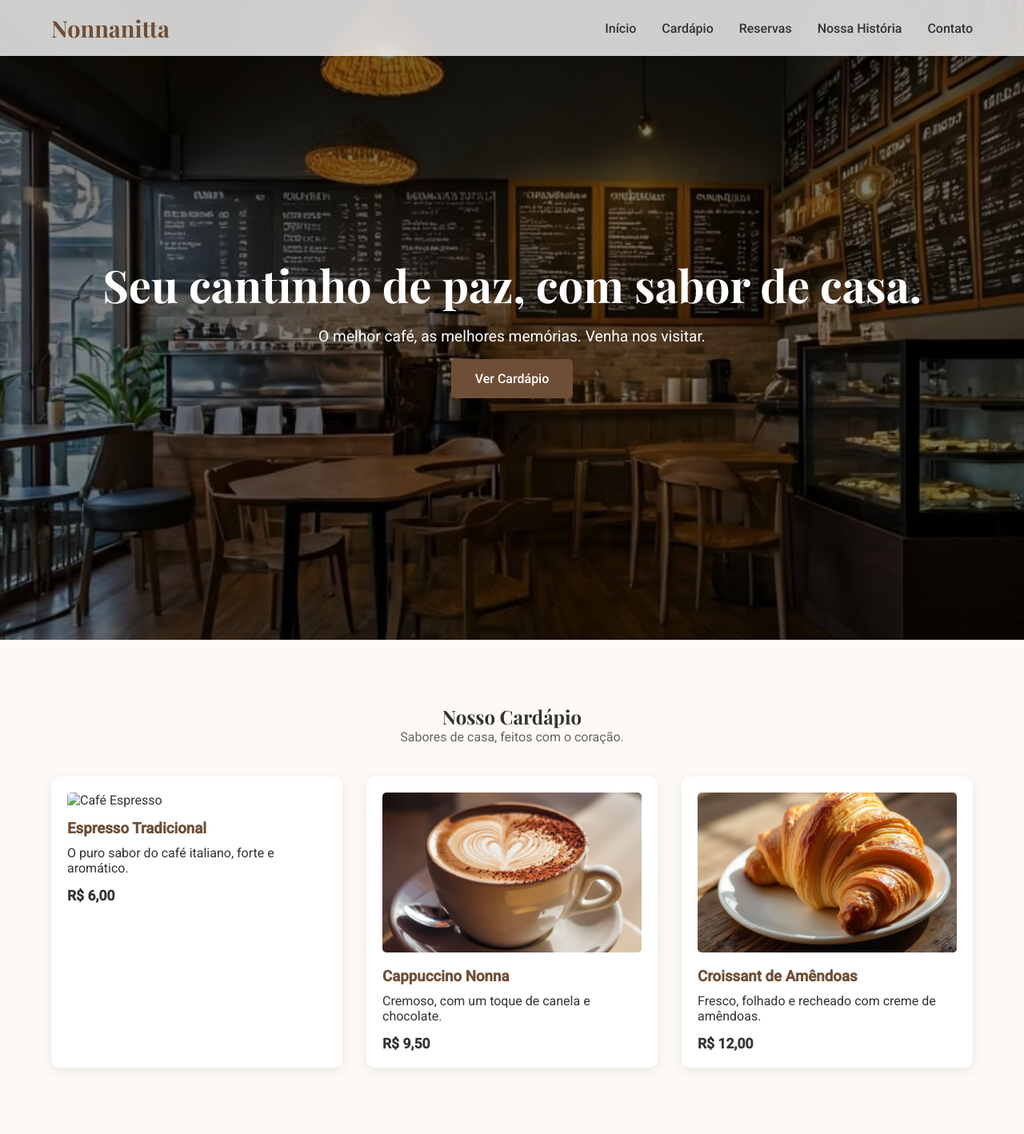
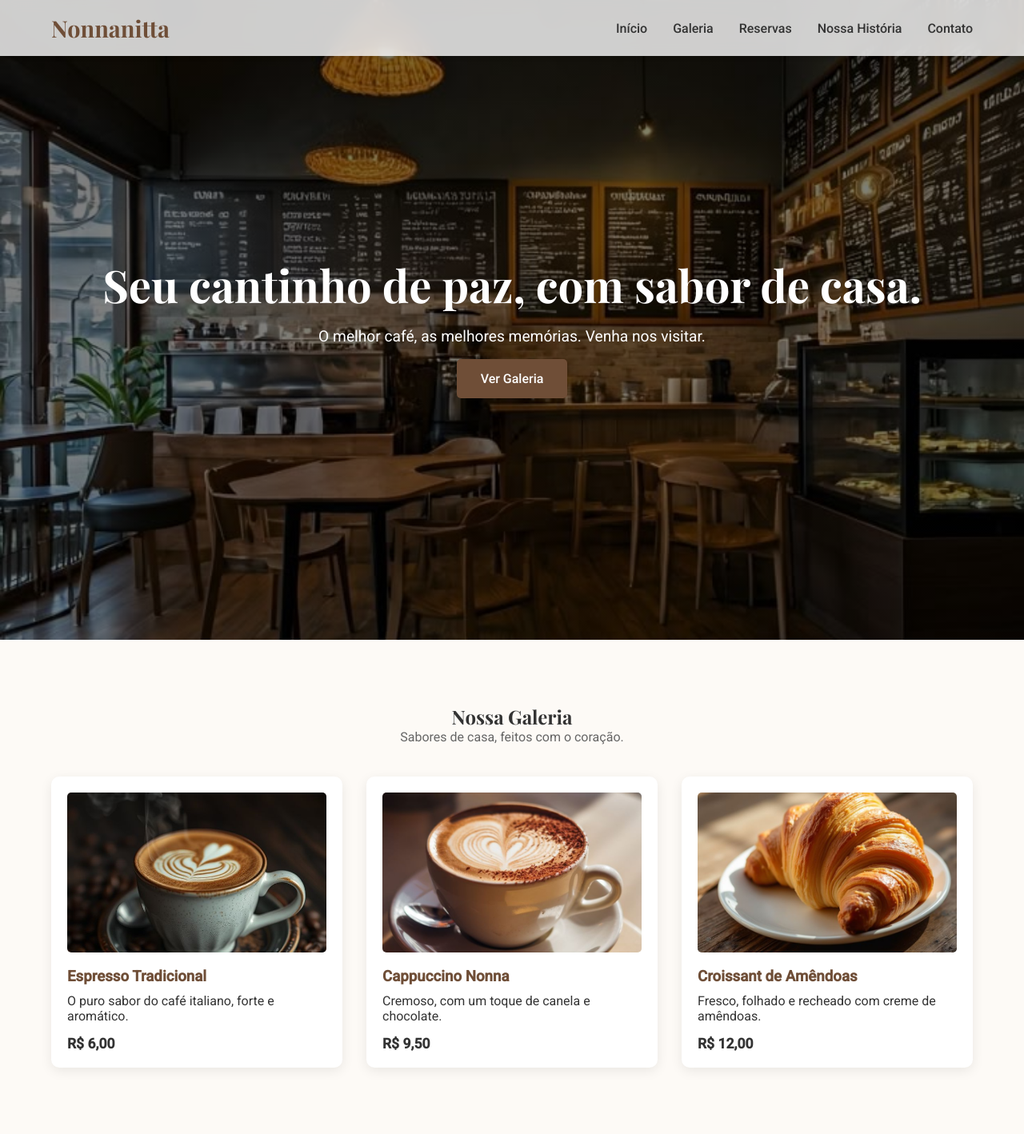
Before and after one commit to joaosantv/nonnanittasite, a plain HTML site: page index.html in a window 1280 px wide. Shown: the top 1418 px of the page at 80% size. Drawn offline with nearby package versions, Linux system fonts and the light colour scheme.

Commit message:
Atualiza site para usar Galeria em vez de Cardapio

```diff
--- a/index.html
+++ b/index.html
@@ -18,7 +18,8 @@
             <a href="#" class="logo">Nonnanitta</a>
             <ul class="nav-menu">
                 <li class="nav-item"><a href="#inicio" class="nav-link">Início</a></li>
-                <li class="nav-item"><a href="#cardapio" class="nav-link">Cardápio</a></li>
+                <!-- ALTERADO AQUI -->
+                <li class="nav-item"><a href="#galeria" class="nav-link">Galeria</a></li>
                 <li class="nav-item"><a href="#reservas" class="nav-link">Reservas</a></li>
                 <li class="nav-item"><a href="#sobre" class="nav-link">Nossa História</a></li>
                 <li class="nav-item"><a href="#contato" class="nav-link">Contato</a></li>
@@ -36,16 +37,18 @@
             <div class="hero-text">
                 <h1>Seu cantinho de paz, com sabor de casa.</h1>
                 <p>O melhor café, as melhores memórias. Venha nos visitar.</p>
-                <a href="#cardapio" class="btn">Ver Cardápio</a>
+                <!-- ALTERADO AQUI -->
+                <a href="#galeria" class="btn">Ver Galeria</a>
             </div>
         </section>
 
-        <section id="cardapio" class="section-padding">
-            <h2>Nosso Cardápio</h2>
+        <!-- ALTERADO AQUI -->
+        <section id="galeria" class="section-padding">
+            <h2>Nossa Galeria</h2>
             <p class="section-subtitle">Sabores de casa, feitos com o coração.</p>
             <div class="cardapio-container">
                 <div class="cardapio-item">
-                    <img src="images/espresso.jpg" alt="Café Espresso">
+                    <img src="images/espresso.jpg.jpg" alt="Café Espresso">
                     <h3>Espresso Tradicional</h3>
                     <p>O puro sabor do café italiano, forte e aromático.</p>
                     <span class="preco">R$ 6,00</span>
@@ -101,7 +104,7 @@
 
         <section id="sobre" class="section-padding sobre-section">
             <div class="sobre-imagem">
-                <img src="images/historia.jpg" alt="Detalhe do ambiente da cafeteria">
+                <img src="cafeteria/historia.jpg" alt="Detalhe do ambiente da cafeteria">
             </div>
             <div class="sobre-texto">
                 <h2>Nossa História</h2>
@@ -113,9 +116,9 @@
             <h2>Nos Encontre</h2>
             <p class="section-subtitle">Sua próxima xícara te espera.</p>
             <div class="contato-info">
-                <p><strong>Endereço:</strong> Rua das Flores, 123 - Centro, Sua Cidade</p>
+                <p><strong>Endereço:</strong> Rua tiradentes, 323 - Centro, Campo Belo</p>
                 <p><strong>Telefone:</strong> (35) 99999-8888</p>
-                <p><strong>Horário:</strong> Ter a Dom, das 9h às 19h</p>
+                <p><strong>Horário:</strong> De Segunda a Domingo, das 14:30h às 20h</p>
             </div>
             </section>
     </main>
```
